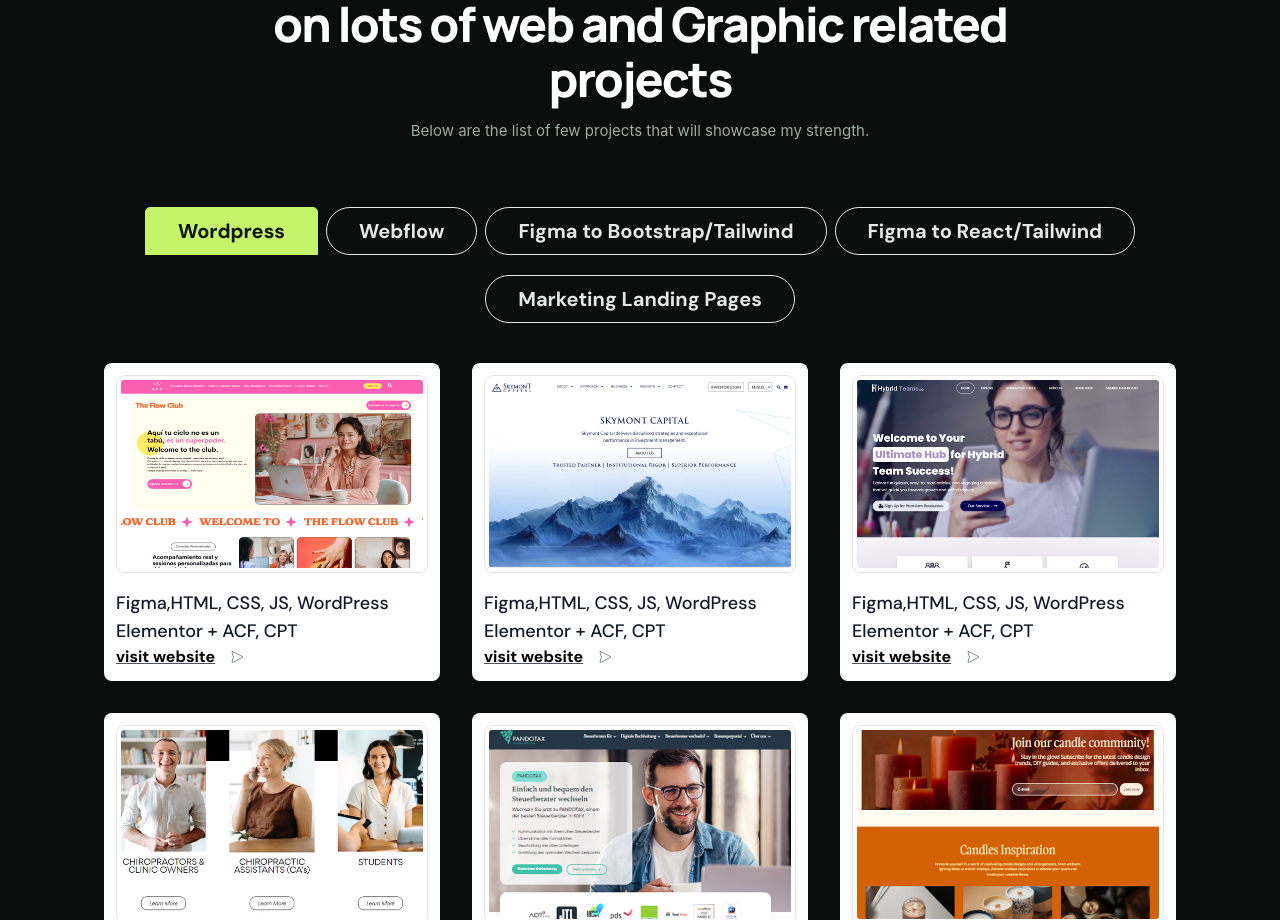
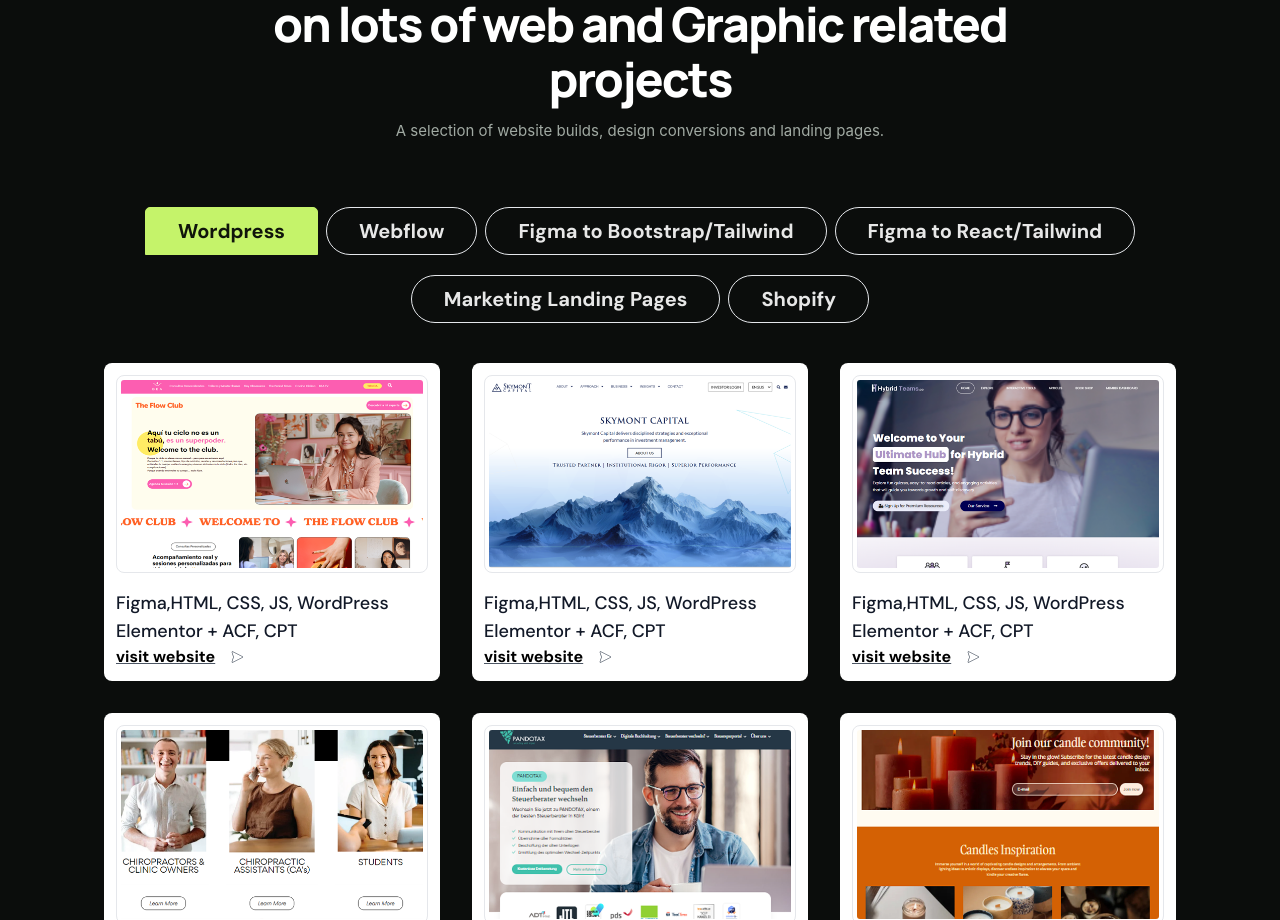
Before and after one commit to Shankarbhatia/Sb-developer, a React (Create React App) app: page / in a window 1280 px wide. Shown: the part 3250-4170 px from the top of the page. Built offline with nearby package versions, Linux system fonts and the light colour scheme.

Commit message:
Refresh portfolio project gallery and add Shopify work

```diff
--- a/src/Components/Skills.jsx
+++ b/src/Components/Skills.jsx
@@ -3,10 +3,10 @@ import { Tab, Tabs, TabList, TabPanel } from "react-tabs";
 import "react-tabs/style/react-tabs.css";
 import WordpressProjects from "./WordpressProjects";
 import WebflowProjects from "./WebflowProjects";
-import BackendProjects from "./BackendProjectsProjects";
 import HtmlProjects from "./HtmlProjects";
 import FigmaToReact from "./FigmaToReact";
 import MarketingLandingPages from "./MarketingLandingPages";
+import ShopifyProjects from "./ShopifyProjects";
 
 function Skills() {
   return (
@@ -17,7 +17,7 @@ function Skills() {
           projects
         </h3>
         <h4 className="text-center text-[24px] text-white/90 font-Intersans">
-          Below are the list of few projects that will showcase my strength.
+          A selection of website builds, design conversions and landing pages.
         </h4>
         <Tabs className={"mt-16"}>
           <TabList
@@ -60,6 +60,14 @@ function Skills() {
             >
               Marketing Landing Pages
             </Tab>
+             <Tab
+              className={
+                "text-black lg:px-8 px-4 py-2 font-bold text-center rounded-full border lg:text-[20px] text-[14px] hover:bg-[#391d5d] hover:text-white text-white/90 cursor-pointer"
+              }
+            >
+              Shopify
+            </Tab>
+
 
           </TabList>
           <div className="py-5 mt-5">
@@ -78,6 +86,9 @@ function Skills() {
             <TabPanel>
               <MarketingLandingPages />
             </TabPanel>
+            <TabPanel>
+              <ShopifyProjects />
+            </TabPanel>
           </div>
         </Tabs>
       </div>
```
